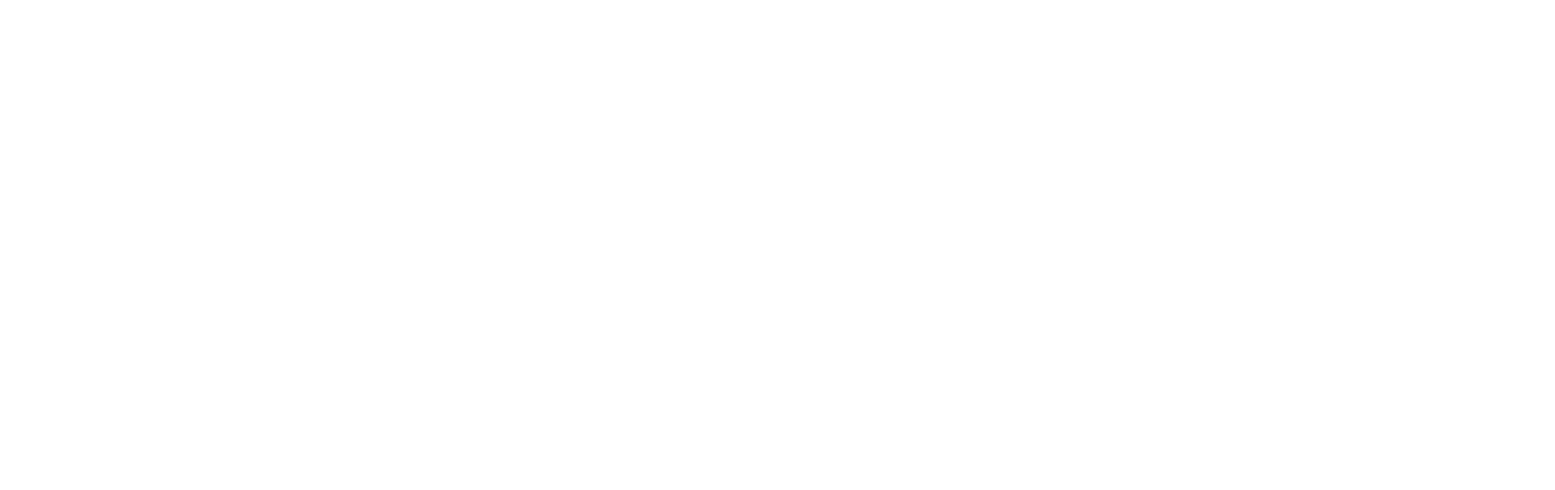
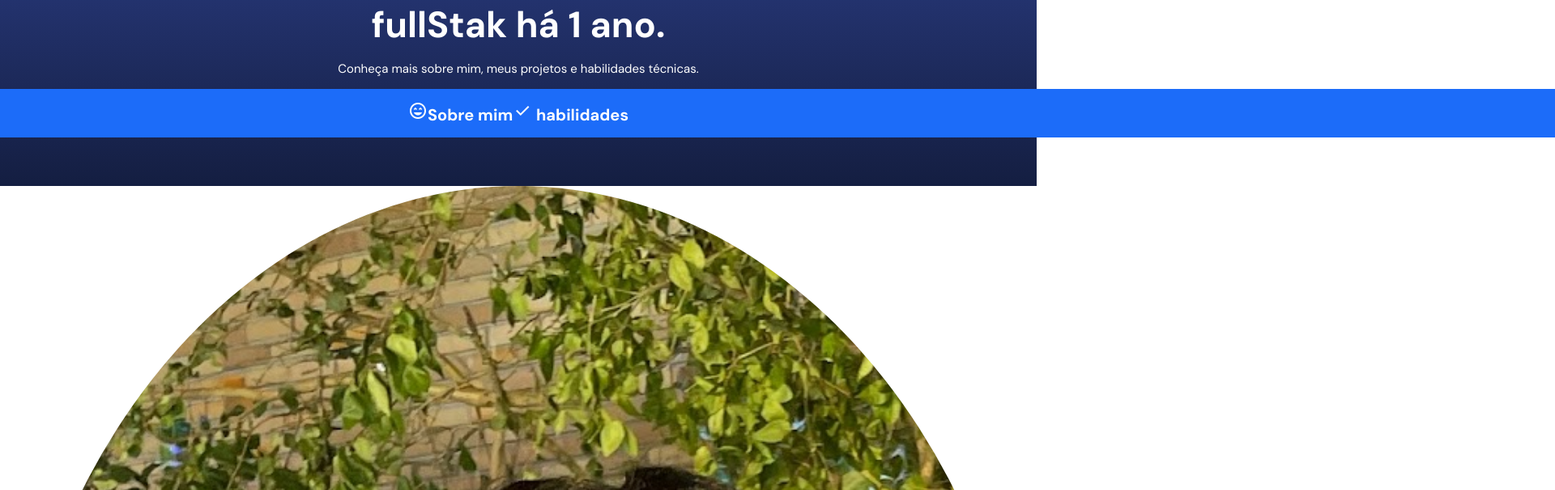
Before and after one commit to Guiirx/portifolio-guilherme, an Angular app: page / in a window 1280 px wide. Shown: the part 330-936 px from the top of the page at 81% size, 1920 px wide, since content can reach past the window. Before the commit the page ends 800 px from the top, so only its background shows below. Built offline with nearby package versions, Linux system fonts and the light colour scheme.

Commit message:
box about

```diff
--- a/src/app/home/home.component.css
+++ b/src/app/home/home.component.css
@@ -3,7 +3,7 @@
 .banner {
     display: flex;
     justify-content: center;
-    background-color: linear-gradient(180deg, var(--color-blue-2) 15%, var(--color-blue-3) 100%);
+    background: linear-gradient(180deg, var(--color-blue-2) 15%, var(--color-blue-3) 100%);
     color: #fff;
     padding-top: 70px;
     text-align: center;
@@ -51,7 +51,7 @@
     padding: 15px;
     min-width: 170px;
     border-radius: 35px;
-    margin: 0 1dvb;
+    margin: 0 5px 15px;
     font-size: var(--font-size-4);
     font-weight: 700;
     background: var(--color-blue-1);
@@ -59,3 +59,55 @@
     text-wrap: nowrap;
 
 }
+
+/* box about */
+
+.about .box {
+    display: flex;
+    flex-direction: column;
+}
+
+.about .box .img {
+    flex: 1;
+    margin: 0 auto 20px;
+}
+
+.about .box .img img {
+    width: 240px;
+    border-radius: 50%;
+}
+
+.about .box .flex {
+    flex: 2;
+}
+
+.about .box .text {
+
+    color: var(--color-blue-2);
+    margin-top: 15px;
+
+}
+
+.about .box .text p {
+    margin: 15px 0;
+    text-align: justify;
+}
+
+.about .box .text a {
+    color: (--color-pink-1);
+    font-weight: 400;
+}
+
+@media (min-width: 768px) {
+    .about .box {
+        flex-direction: row;
+    }
+
+    .about .box .img img {
+        width: 100%
+    }
+
+    .about .box .text {
+        padding-left: 40px;
+    }
+}
--- a/src/app/home/home.component.html
+++ b/src/app/home/home.component.html
@@ -1,10 +1,10 @@
 <main>
-    <select id="banner" class="banner">
+    <section id="banner" class="banner">
         <div class="box">
             <h1>
 
                 <span class="title1">Seja bem-vindo!</span>
-                <span class="title2">Meu nome é Guilherme Costa, sou programador fullStak a 1 ano.</span>
+                <span class="title2">Meu nome é Guilherme Costa, sou programador fullStak há 1 ano.</span>
 
             </h1>
 
@@ -25,5 +25,20 @@
                 </a>
             </div>
         </div>
-    </select>
+    </section>
+
+    <section id="about" class="container about">
+        <div class="box">
+            <div class="img">
+                <img src="./assets/imgs/Profile.jpg" alt="foto de guilherme costa">
+            </div>
+        </div>
+        <div class="text">
+            <h2>Sobre mim</h2>
+            <h3>Sou desenvolvedor fullStak há 1 ano, especializado em JavaScript, Angular é TypeScript</h3>
+            <p>E aí pessoal tudo bem? Me chamo Carlos Guilherme, sou desenvolvedor front-end em constante evolução, com paixão por criar interfaces intuitivas, funcionais e visualmente agradáveis.</p>
+            <p>Tenho experiência com tecnologias modernas de desenvolvimento web e estou sempre em busca de entregar experiências que realmente façam sentido para o usuário.</p>
+            <p>Atualmente, estou trabalhando em uma agenda odontológica, desenvolvendo a interface e conectando tudo com o backend em Node.js e banco de dados MySQL, além de realizar testes via Postman.</p>
+        </div>
+    </section>
 </main>
--- a/src/index.html
+++ b/src/index.html
@@ -14,8 +14,7 @@
     href="https://fonts.googleapis.com/css2?family=DM+Sans:ital,opsz,wght@0,9..40,100..1000;1,9..40,100..1000&display=swap"
     rel="stylesheet">
 
-    <link rel="stylesheet" href="https://fonts.googleapis.com/css2?family=Material+Symbols+Outlined:opsz,wght,FILL,GRAD@20..48,100..700,0..1,-50..200&icon_names=menu" />
-</head>
+<link rel="stylesheet" href="https://fonts.googleapis.com/css2?family=Material+Symbols+Outlined:opsz,wght,FILL,GRAD@24,400,0,0" /></head>
 
 <body>
   <app-root></app-root>
```
Also changed, not shown: public/assets/imgs/Profile.jpg (added).
